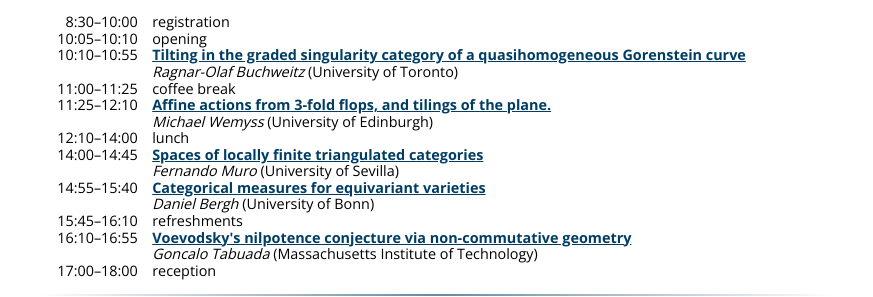
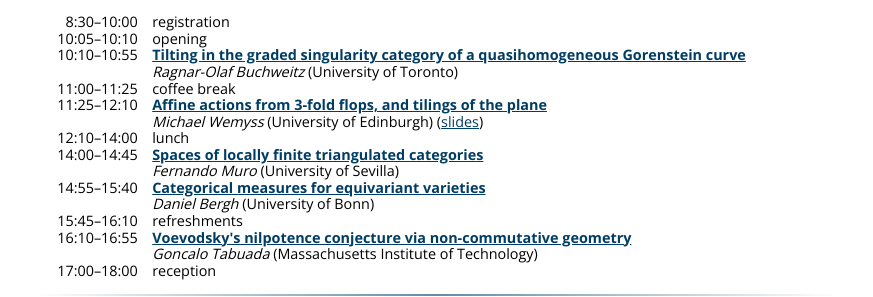
Before and after one commit to ncag-info/antwerp-2016, a Jekyll site: the page built from schedule.html, in a window 1280 px wide. Shown: the part 255-552 px from the top of the page, without its empty margins (203-1076 px from the left). Built offline with Jekyll 4.4.1, drawn with Linux system fonts in a browser that asks for light colours; nearby versions of some CDN libraries; library files that are not in the unit come from our copies; formulas are drawn with MathJax 3.

Commit message:
Michael's talk

```diff
--- a/_data/talks.yml
+++ b/_data/talks.yml
@@ -195,7 +195,7 @@ toen:
 
 
 wemyss:
-  title: Affine actions from 3-fold flops, and tilings of the plane.
+  title: Affine actions from 3-fold flops, and tilings of the plane
   speaker: wemyss
   abstract: Iterating flops (via cluster theory) gives a “birational geometry” action on the derived category of 3-folds, and I will explain how to understand this group from the viewpoint of the topology of hyperplane arrangements.  They are very similar to pure braid groups.  However, the expectation, now proved in many cases, is that this action be extended to an “affine pure braid group” acting on the derived category.  I will explain some Coxeter combinatorics background behind this, which is completely independent of the geometric motivation.  The remarkable thing is that the geometry predicts unseen algebraic phenomenon, like an affine version of the symmetries of the pentagon (which does not exist!), and most of the talk will be motivated by the simplest case of two intersecting flopping curves.  Towards the end I will explain how this case is related to certain tilings of the plane, and indeed every choice of two nodes of a Dynkin diagram induces a tiling of the plane.  These tilings seem to be new, and are somewhat mysterious.
 
--- a/abstracts.html
+++ b/abstracts.html
@@ -22,6 +22,8 @@ layout: default
     {% if talk.abstract %}
       <blockquote>{{ talk.abstract }}</blockquote>
     {% endif %}
+
+    {% if talk.speaker == "wemyss" %}<p><a href="wemyss.pdf">slides</a>{% endif %}
   </section>
   <hr>
 {% endfor %}
--- a/schedule.html
+++ b/schedule.html
@@ -21,7 +21,9 @@ permalink: /schedule
         <dd>to be determined</dd>
       {% endif %}
 
-      <dd class="speaker"><span class="name">{{ speaker.name }}</span> (<span class="affiliation">{{ speaker.affiliation }}</span>)</dd>
+      <dd class="speaker"><span class="name">{{ speaker.name }}</span> (<span class="affiliation">{{ speaker.affiliation }}</span>)
+      {% if talk.speaker == "wemyss" %}(<a href="wemyss.pdf">slides</a>){% endif %}
+      </dd>
     {% elsif slot.other %}
       <dd>{{ slot.other }}
     {% else %}
```
